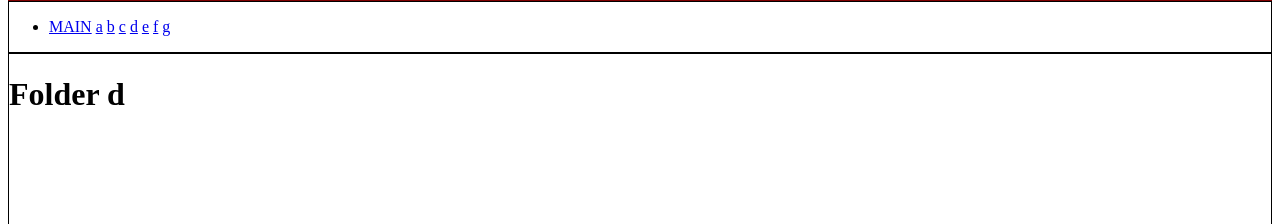
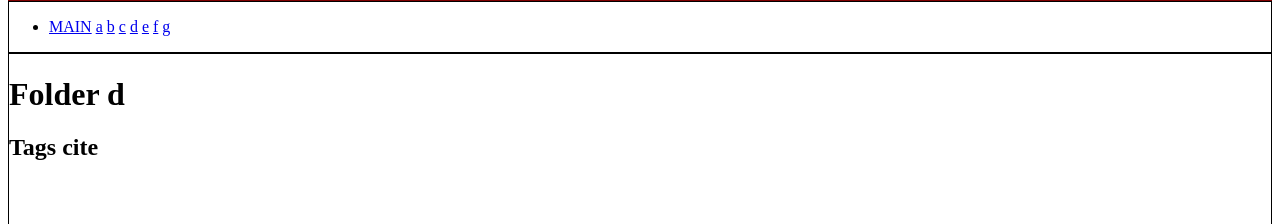
Before and after one commit to dragonwow3/lesson2, a plain HTML site: page d/d.html in a window 1280 px wide. Shown: the part 170-394 px from the top of the page. Drawn offline with Linux system fonts and the light colour scheme.

Commit message:
change d

```diff
--- a/d/d.html
+++ b/d/d.html
@@ -31,6 +31,7 @@
 
 <main style="border: 1px solid #000; min-height: 350px;">
 	<h1>Folder d</h1>
+	<h2>Tags cite</h2>
 </main>
 
 <footer>
```
